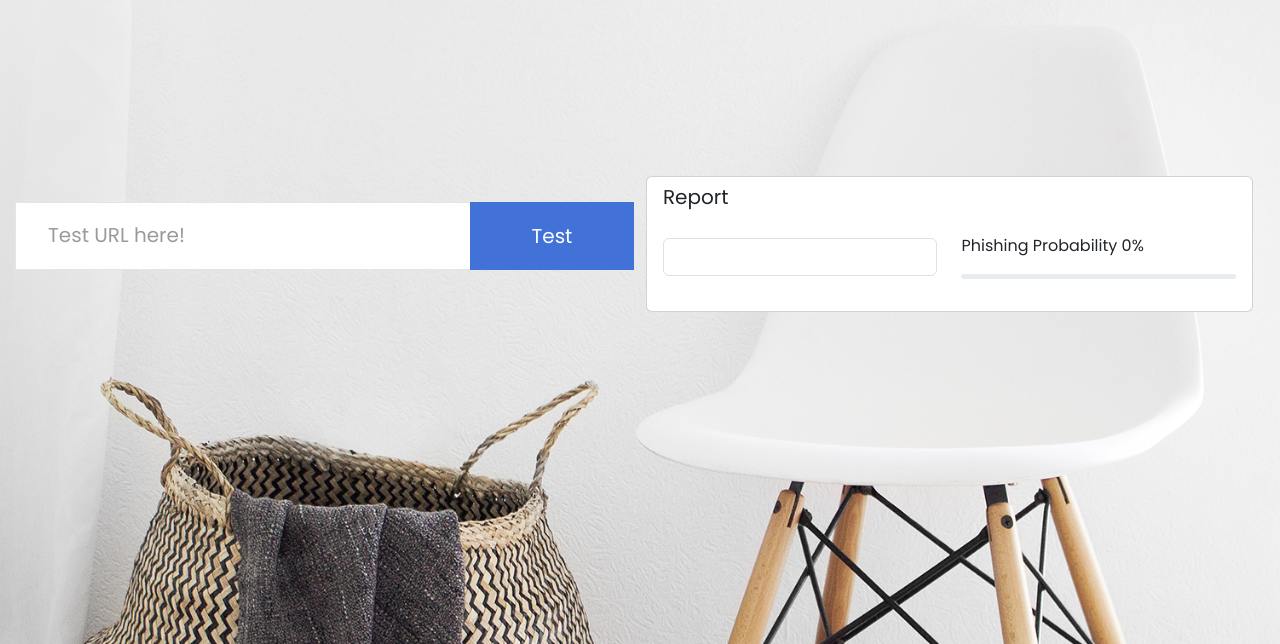
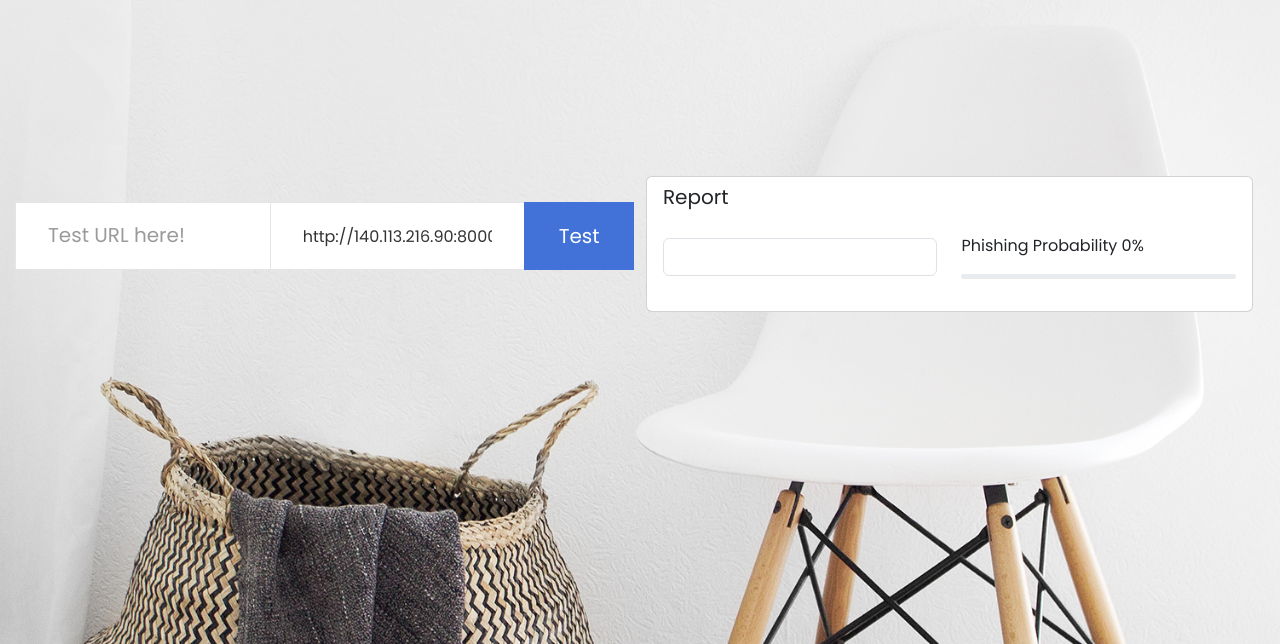
Before and after one commit to wei-coding/mlfn-demo, a plain HTML site: page index.html in a window 1280 px wide. Shown: the part 156-800 px from the top of the page. Drawn offline with nearby package versions, Linux system fonts and the light colour scheme.

Commit message:
add api root mod

```diff
--- a/index.html
+++ b/index.html
@@ -26,9 +26,9 @@
           <div class="input-field first-wrap">
             <input id="search" type="text" placeholder="Test URL here!" v-model="url" />
           </div>
-          <!-- <div class="input-field first-wrap">
+          <div class="input-field first-wrap">
             <input id="search" type="text" placeholder="API" v-model="api" />
-          </div> -->
+          </div>
           <div class="input-field third-wrap">
             <button class="btn-search" type="button" v-on:click="getData()">Test</button>
           </div>
```
